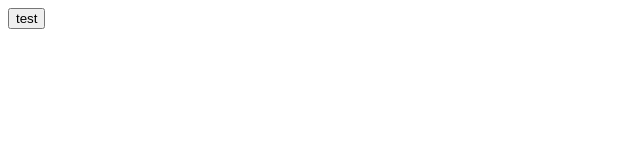
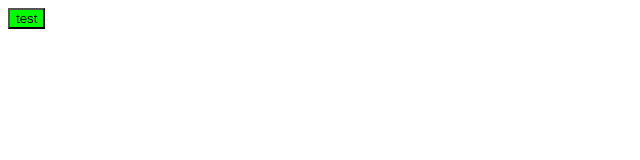
Before and after one commit to Misha-python/8-march_641_6E, a plain HTML site: page index.html in a window 1280 px wide. Shown: the full height of the page, 0-640 px from the left. Drawn offline with Linux system fonts and the light colour scheme.

Commit message:
Add files via upload

```diff
--- a/index.html
+++ b/index.html
@@ -3,6 +3,7 @@
 <head>
     <meta charset="UTF-8">
     <title>8 Марта</title>
+    <link rel="stylesheet" href="style.css">
 </head>
 <body>
     <Button>test</Button>
--- /dev/null
+++ b/style.css
@@ -0,0 +1,3 @@
+button {
+    background-color: #00FF00;
+}
```
